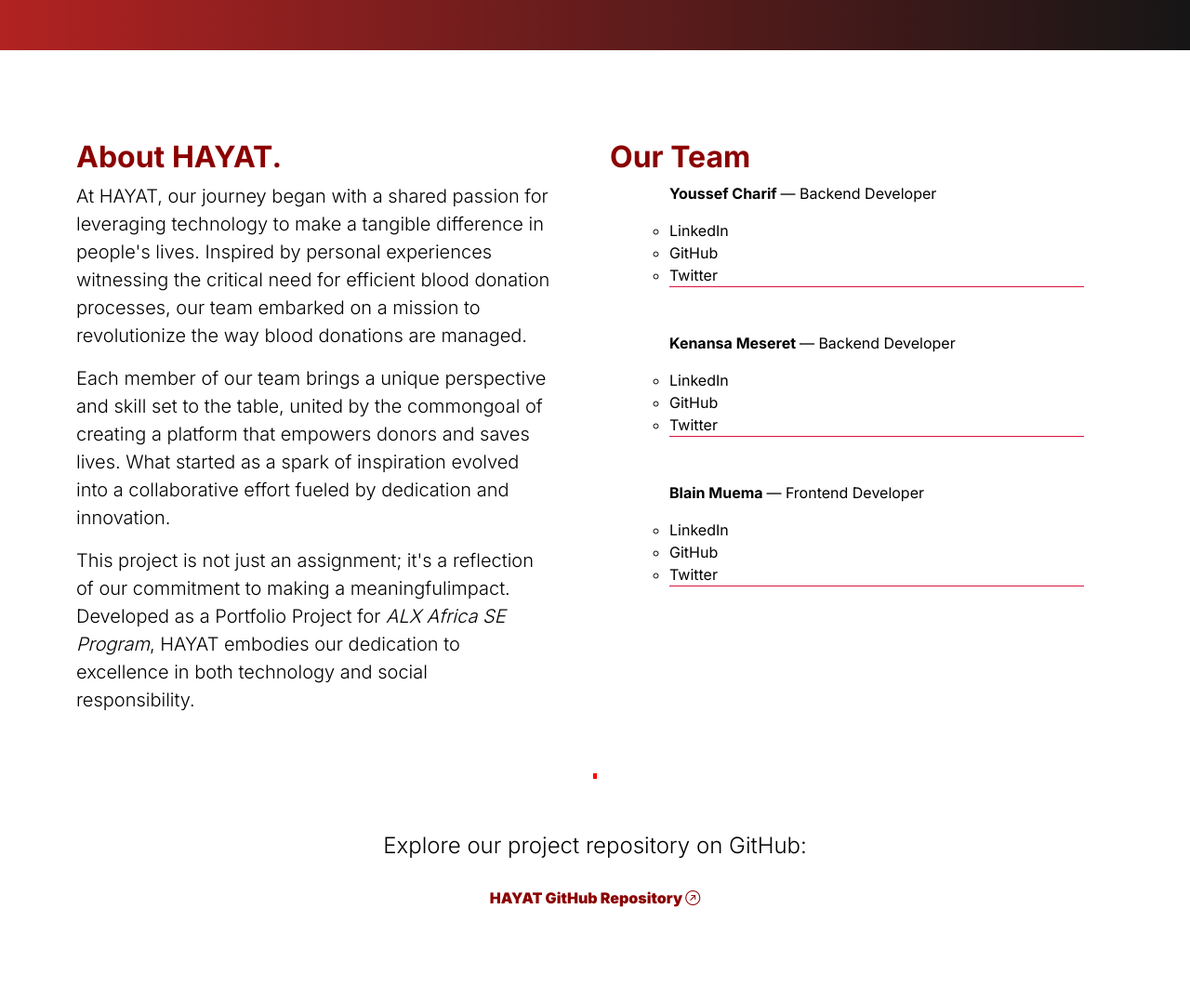
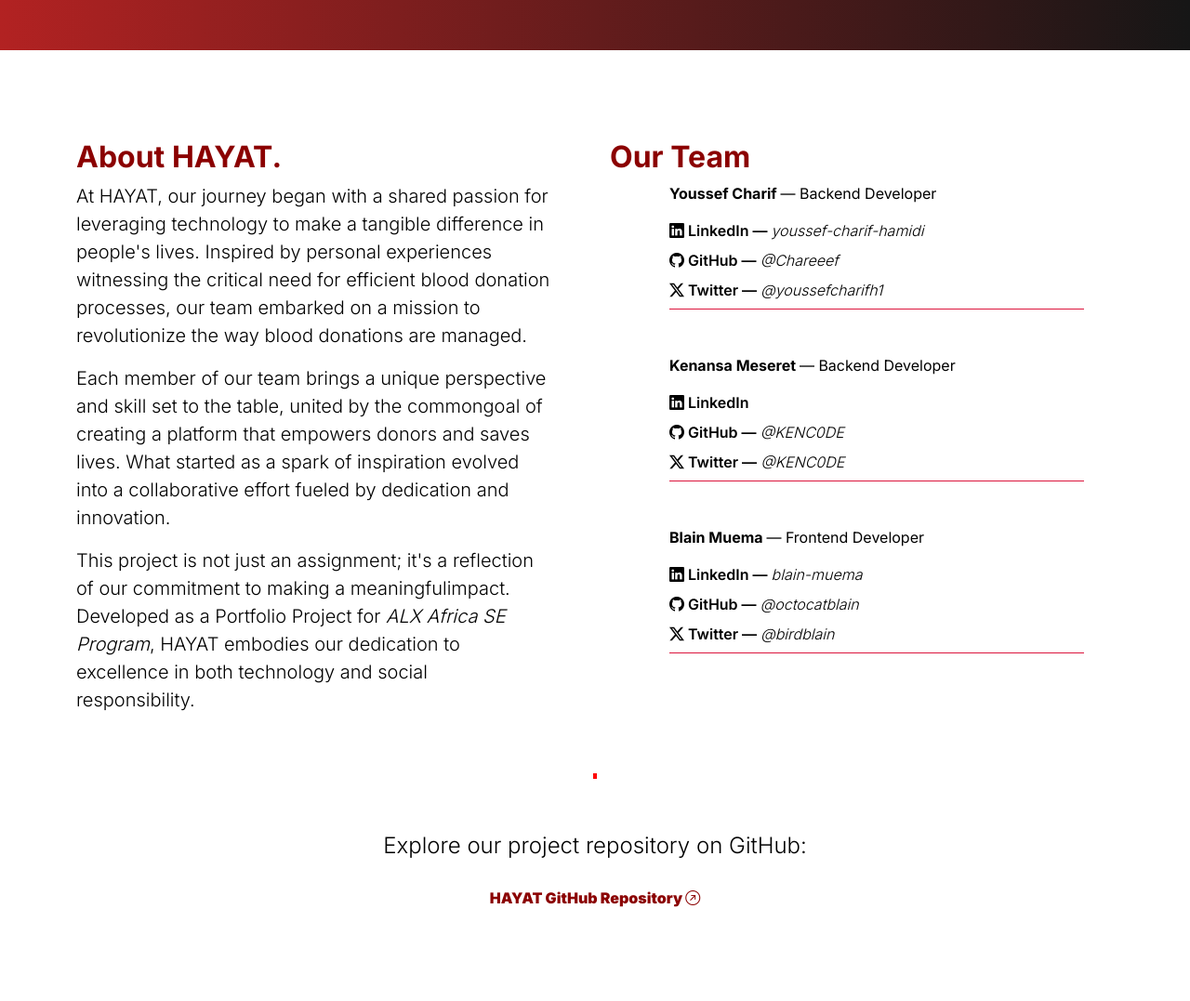
Before and after one commit to Chareeef/HAYAT, a Flask app: page /about in a window 1280 px wide. Shown: the part 1605-2682 px from the top of the page at 93% size. Run offline with Flask 2, Linux system fonts and the light colour scheme; some libraries are stand-ins or nearby versions.

Commit message:
feat: add social media icons and usernames

```diff
--- a/static/styles/landing.css
+++ b/static/styles/landing.css
@@ -227,13 +227,23 @@ main {
                     }
 
                     >li {
-                        list-style: circle;
+                        display: flex;
+                        justify-content: flex-start;
+                        gap: 1rem;
                         color: black;
-                        /* padding-inline-start: 3rem; */
+                        cursor: pointer;
+                        padding-block-end: .5rem;
+
 
                         >a {
                             color: black;
                             transition: all 200ms ease;
+                            font-weight: 600;
+
+                            >span{
+                                font-style: italic;
+                                font-weight: 300;
+                            }
                         }
                     }
 
--- a/templates/landing_page.html
+++ b/templates/landing_page.html
@@ -1,6 +1,10 @@
 {% extends 'layout.html' %}
 {% block style %}
 <link rel="stylesheet" href="../static/styles/landing.css">
+<link rel="stylesheet" href="../static/styles/main.css">
+<link rel="stylesheet" href="https://cdn.jsdelivr.net/npm/bootstrap-icons@1.11.3/font/bootstrap-icons.min.css">
+
+
 {% endblock style %}
 
 {% block main %}
@@ -22,8 +26,10 @@
 
 			<h4 class="cta_text">Register today to make a difference</h4>
 			<div class="cta">
-				<button type="button" class="button donor_btn">Become A Donor <i class="bi bi-box-arrow-in-up-right"></i></button>
-				<button type="button" class="button tc_btn">Transfusion Center <i class="bi bi-box-arrow-in-up-right"></i></button>
+				<button type="button" class="button donor_btn">Become A Donor <i
+						class="bi bi-box-arrow-in-up-right"></i></button>
+				<button type="button" class="button tc_btn">Transfusion Center <i
+						class="bi bi-box-arrow-in-up-right"></i></button>
 			</div>
 		</div>
 	</div>
@@ -60,15 +66,18 @@
 		<div class="landing_about_content">
 			<div class="about_description">
 				<h2 class="about_section_title">About HAYAT.</h2>
-				<p class="text">At HAYAT, our journey began with a shared passion for leveraging technology to make a tangible
+				<p class="text">At HAYAT, our journey began with a shared passion for leveraging technology to make a
+					tangible
 					difference in people's lives. Inspired by personal experiences witnessing the critical need for
 					efficient blood donation processes, our team embarked on a mission to revolutionize the way
-				blood	donations are managed.</p>
+					blood donations are managed.</p>
 				<p class="text">Each member of our team brings a unique perspective and skill set to the table, united
-				by the commongoal of creating a platform that empowers donors and saves lives. What started as a spark of
+					by the commongoal of creating a platform that empowers donors and saves lives. What started as a
+					spark of
 					inspiration evolved into a collaborative effort fueled by dedication and innovation.</p>
 				<p class="text">This project is not just an assignment; it's a reflection of our commitment to making a
-				meaningfulimpact. Developed as a Portfolio Project for <em>ALX Africa SE Program</em>, HAYAT embodies our
+					meaningfulimpact. Developed as a Portfolio Project for <em>ALX Africa SE Program</em>, HAYAT
+					embodies our
 					dedication to excellence in both technology and social responsibility.</p>
 			</div>
 			<div class="team_profiles">
@@ -76,22 +85,32 @@
 				<div class="team_members">
 					<ul class="team_member">
 						<p class="team_member_name">Youssef Charif <span>&mdash; Backend Developer</span></p>
-						<li><a target="_blank" href="https://www.linkedin.com/in/youssef-charif-hamidi">LinkedIn</a></li>
-						<li><a target="_blank" href="https://github.com/Chareeef">GitHub</a></li>
-						<li><a target="_blank" href="https://twitter.com/youssefcharifh1">Twitter</a></li>
+						<li><a target="_blank" href="https://www.linkedin.com/in/youssef-charif-hamidi"><i
+									class="bi bi-linkedin"></i> LinkedIn &mdash; <span>youssef-charif-hamidi</span></a>
+						</li>
+						<li><a target="_blank" href="https://github.com/Chareeef"><i class="bi bi-github"></i> GitHub
+								&mdash; <span>@Chareeef</span></a></li>
+						<li><a target="_blank" href="https://twitter.com/youssefcharifh1"><i
+									class="bi bi-twitter-x"></i> Twitter &mdash; <span>@youssefcharifh1</span></a></li>
 					</ul>
 
 					<ul class="team_member">
 						<p class="team_member_name">Kenansa Meseret <span>&mdash; Backend Developer</span></p>
-						<li><a target="_blank" href="https://www.linkedin.com/in/">LinkedIn</a></li>
-						<li><a target="_blank" href="https://github.com/KENC0DE">GitHub</a></li>
-						<li><a target="_blank" href="https://twitter.com/KENC0DE">Twitter</a></li>
+						<li><a target="_blank" href="https://www.linkedin.com/in/"><i class="bi bi-linkedin"></i>
+								LinkedIn</a></li>
+						<li><a target="_blank" href="https://github.com/KENC0DE"><i class="bi bi-github"></i> GitHub
+								&mdash; <span>@KENC0DE</span></a></li>
+						<li><a target="_blank" href="https://twitter.com/KENC0DE"><i class="bi bi-twitter-x"></i>
+								Twitter &mdash; <span>@KENC0DE</span></a></li>
 					</ul>
 					<ul class="team_member">
 						<p class="team_member_name">Blain Muema <span>&mdash; Frontend Developer</span></p>
-						<li><a target="_blank" href="https://www.linkedin.com/in/blain-muema">LinkedIn</a></li>
-						<li><a target="_blank" href="https://github.com/octocatblain">GitHub</a></li>
-						<li><a target="_blank" href="https://twitter.com/birdblain">Twitter</a></li>
+						<li><a target="_blank" href="https://www.linkedin.com/in/blain-muema"><i
+									class="bi bi-linkedin"></i> LinkedIn &mdash; <span>blain-muema</span></a></li>
+						<li><a target="_blank" href="https://github.com/octocatblain"><i class="bi bi-github"></i>
+								GitHub &mdash; <span>@octocatblain</span></a></li>
+						<li><a target="_blank" href="https://twitter.com/birdblain"><i class="bi bi-twitter-x"></i>
+								Twitter &mdash; <span>@birdblain</span></a></li>
 					</ul>
 				</div>
 			</div>
@@ -99,7 +118,8 @@
 		<hr>
 		<div class="github_repo">
 			<p class="text">Explore our project repository on GitHub:</p>
-			<a class="github_link" href="https://github.com/Chareeef/HAYAT">HAYAT GitHub Repository <i class="bi bi-arrow-up-right-circle"></i></a>
+			<a class="github_link" href="https://github.com/Chareeef/HAYAT">HAYAT GitHub Repository <i
+					class="bi bi-arrow-up-right-circle"></i></a>
 		</div>
 	</section>
 </main>
```
Lines whose indentation alone changed are shown as unchanged.
